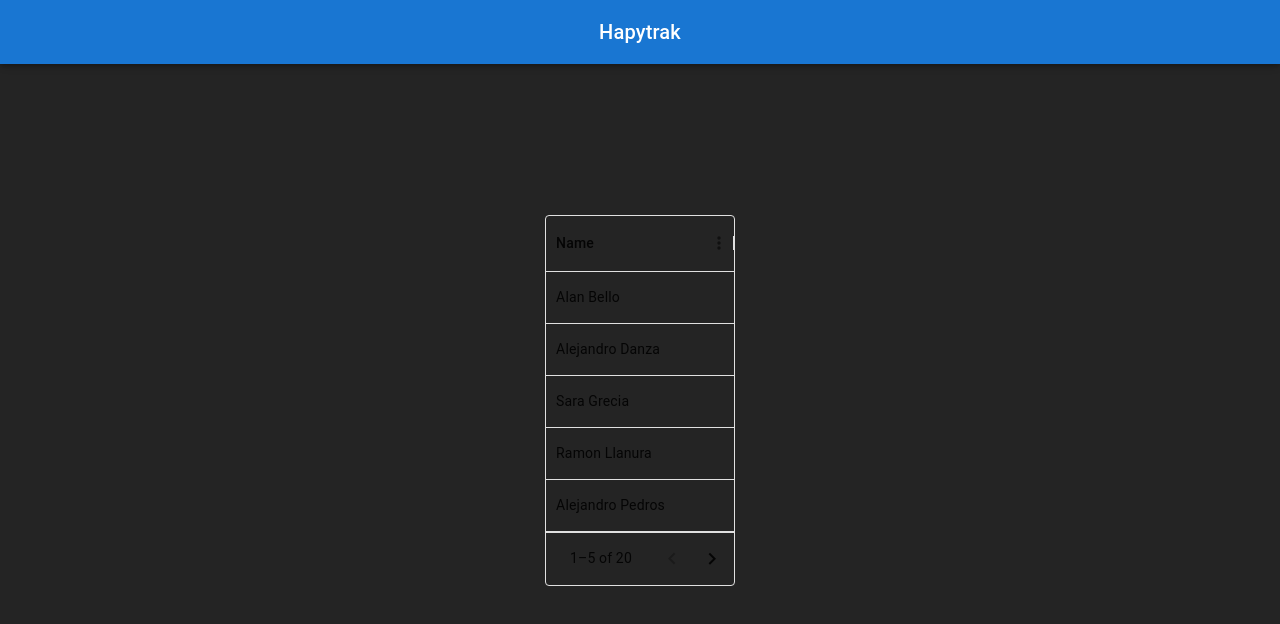
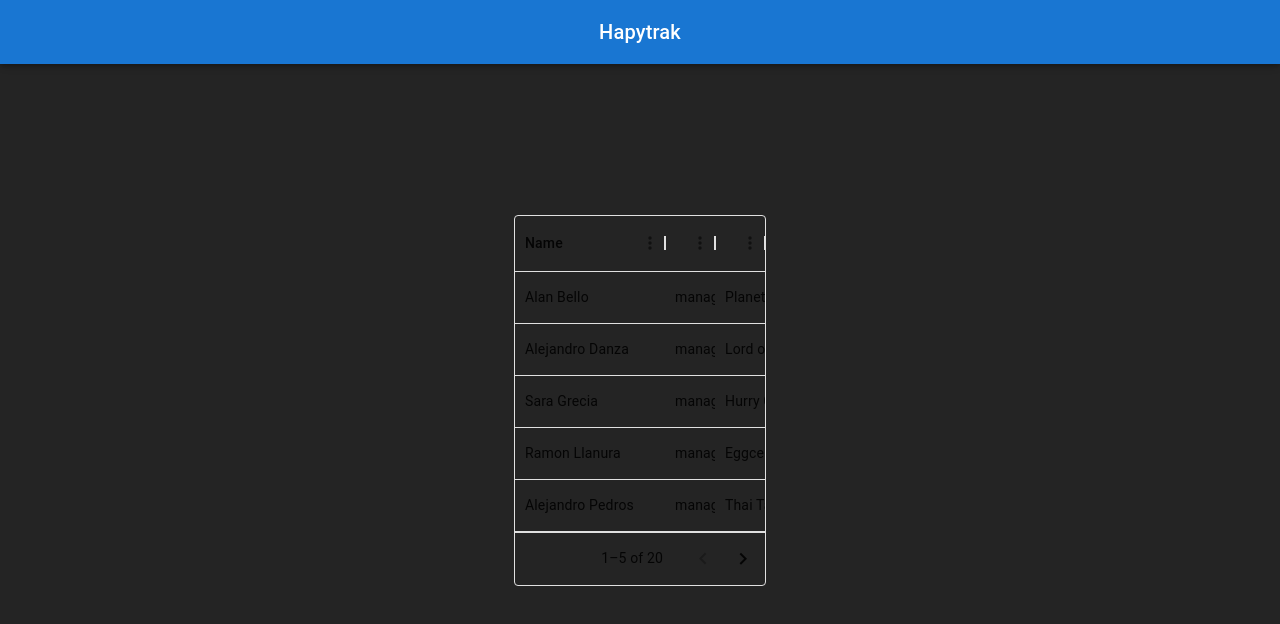
Before and after one commit to joelrdz/gentle-react-ts-vite, a React (Vite) app: page / in a window 1280 px wide. Shown: the top 624 px of the page. Built offline with nearby package versions, Linux system fonts and the light colour scheme.

Commit message:
adding more columns

```diff
--- a/src/pages/Home/Home.tsx
+++ b/src/pages/Home/Home.tsx
@@ -13,6 +13,18 @@ const Home: React.FC<HomeProps> = () => {
       minWidth: 150,
       renderCell: (params: GridRenderCellParams) => <>{params.value}</>,
     },
+    {
+      field: 'category',
+      headerName: 'Category',
+      flex: 1,
+      renderCell: (params: GridRenderCellParams) => <>{params.value}</>,
+    },
+    {
+      field: 'company',
+      headerName: 'Company',
+      flex: 1,
+      renderCell: (params: GridRenderCellParams) => <>{params.value}</>,
+    },
   ];
   return (
     <DataGrid
```
